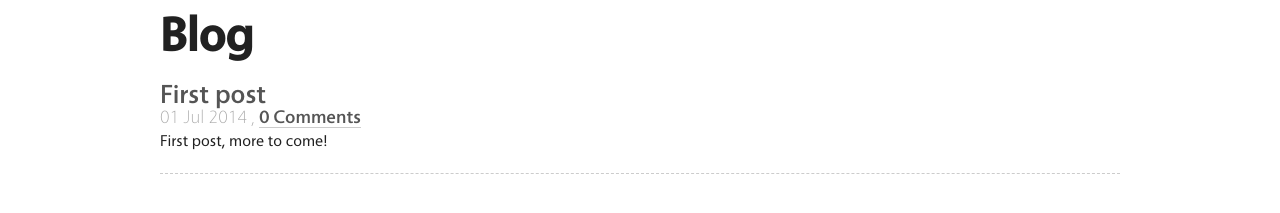
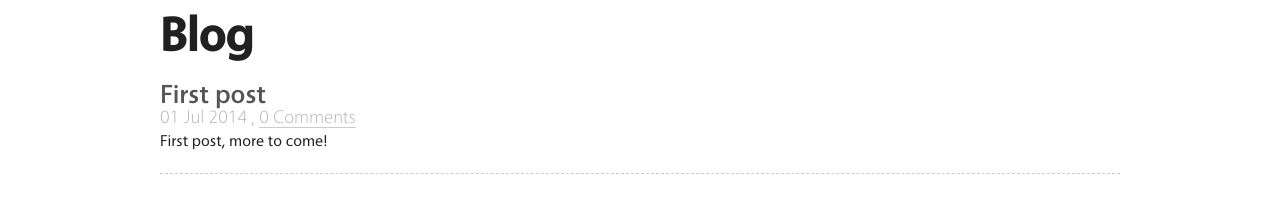
Before and after one commit to skimmmer/skimmmer.github.io, a Jekyll site: the page built from blog/index.html, in a window 1280 px wide. Shown: the part 386-599 px from the top of the page. Built offline with Jekyll 4.4.1, drawn with Linux system fonts in a browser that asks for light colours; nearby versions of some CDN libraries; comment, search, counter and statistics services are not loaded.

```diff
--- a/styles/main.css
+++ b/styles/main.css
@@ -265,9 +265,9 @@
 .posts li .date a {
 	text-decoration:none;
 	border:0;
-	font-size:14pt;
-	font-family:"VegurL";
-	color:#AAA;
+	font-size:14pt !important;
+	font-family:"VegurL" !important;
+	color:#AAA !important;
 }
 
 .posts li .date a:hover {
```
